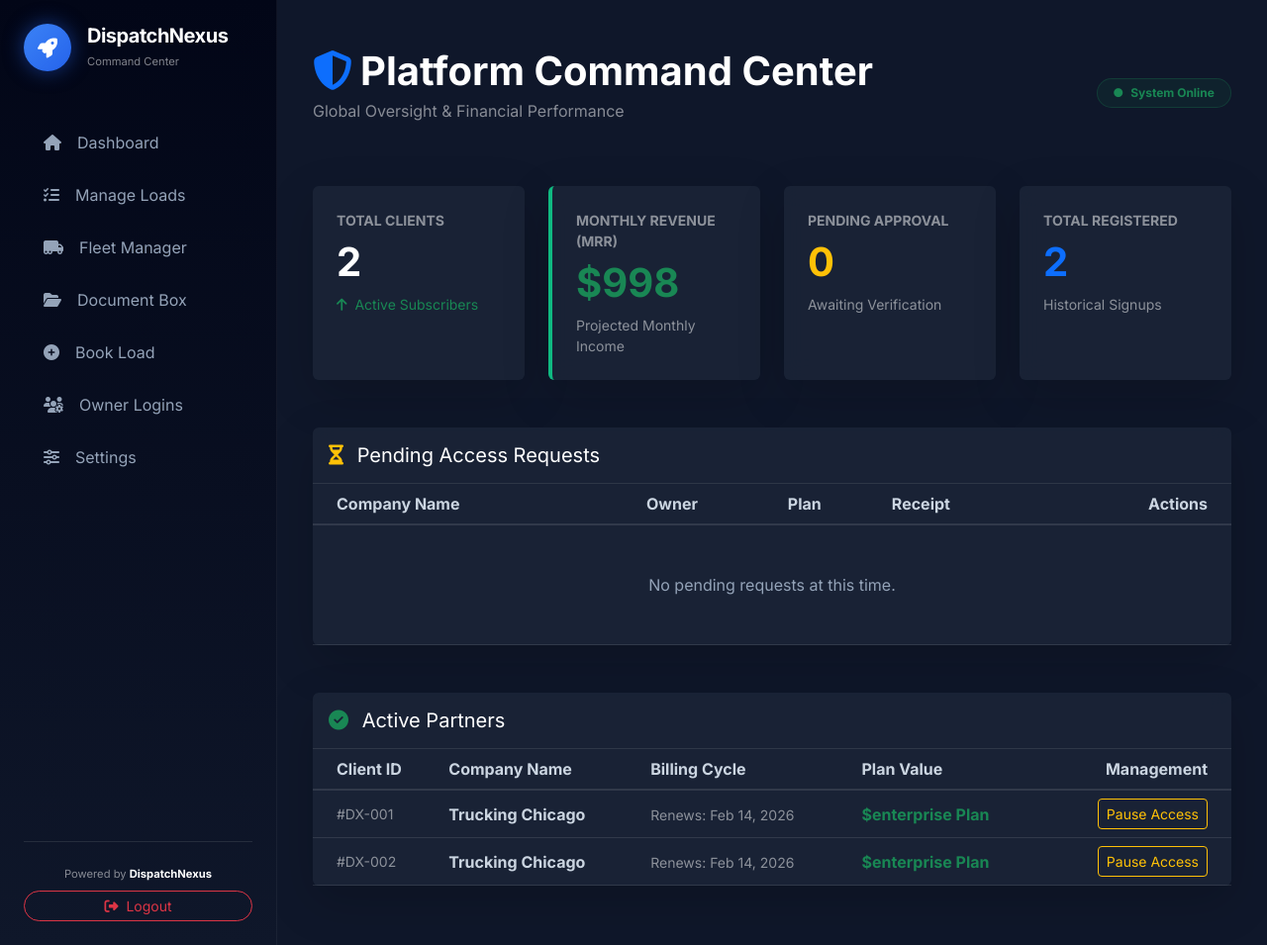
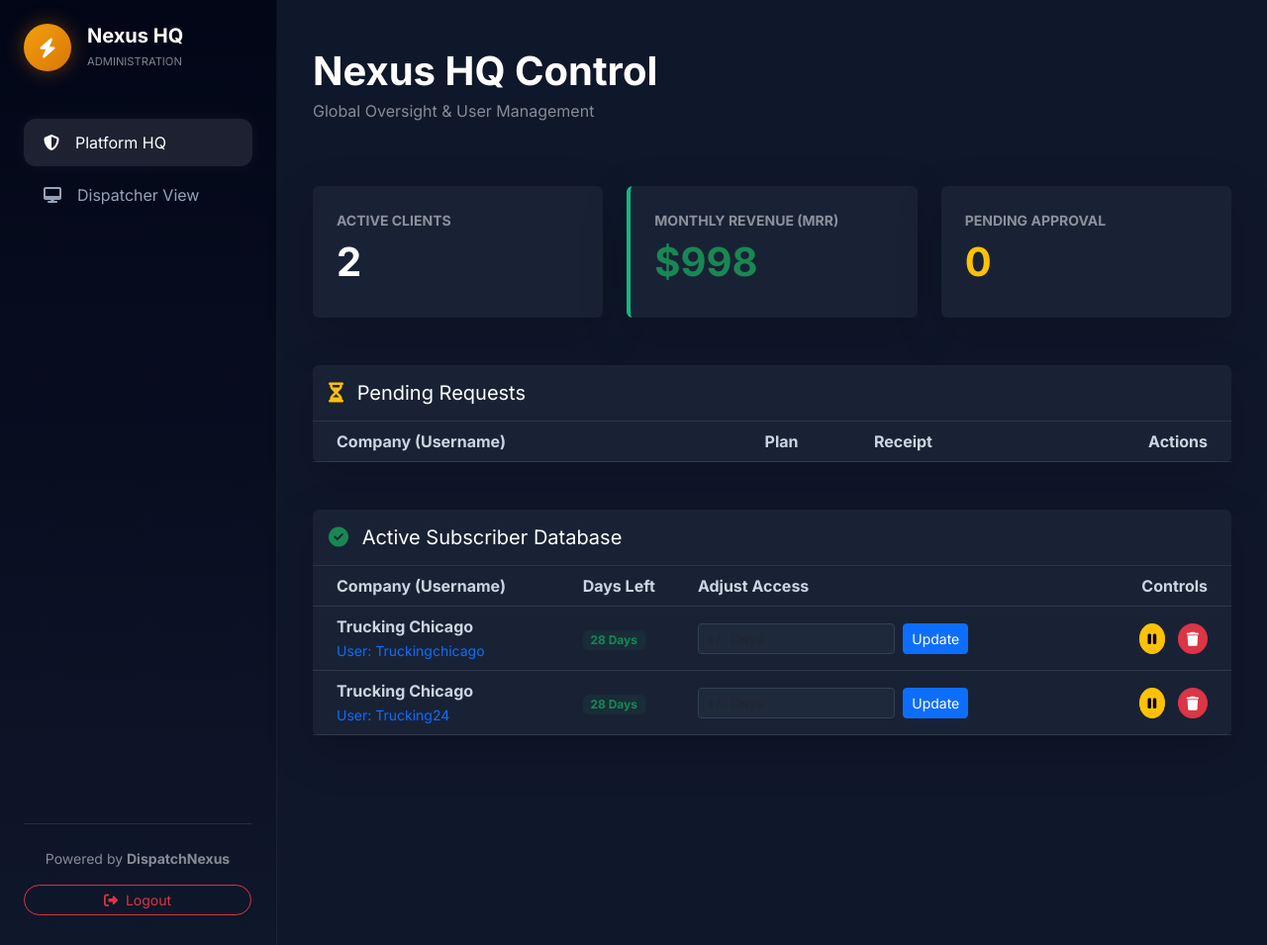
Before and after one commit to educationist666-bot/dispatch-nexus, a Django app: page /nexus-hq-control/ in a window 1280 px wide. Shown: the whole page at 99% size. Run offline with Django 5.2, Linux system fonts and the light colour scheme; a user stored in the database is signed in; data comes from the database, SQL or seed files in the repository; lists and menus that the app fills with data are empty.

Commit message:
Base Template: Cleaned HQ Sidebar and fixed branding

```diff
--- a/templates/base.html
+++ b/templates/base.html
@@ -10,20 +10,21 @@
     <link href="https://fonts.googleapis.com/css2?family=Inter:wght@300;400;600;700&display=swap" rel="stylesheet">
 
     <style>
-        /* 1. DEEP DARK BACKGROUND */
         body {
             font-family: 'Inter', sans-serif;
-            background-color: #0f172a; /* Midnight Blue */
-            color: #e2e8f0; /* Soft White Text */
+            background-color: #0f172a;
+            color: #e2e8f0;
+            margin: 0;
         }
 
-        /* 2. SIDEBAR STYLING */
         .sidebar-luxury {
             background: linear-gradient(180deg, #020617 0%, #0f172a 100%);
             border-right: 1px solid rgba(255,255,255,0.05);
             min-height: 100vh;
             width: 280px;
+            position: fixed;
         }
+
         .nav-link-luxury {
             color: #94a3b8;
             border-radius: 12px;
@@ -31,100 +32,101 @@
             transition: all 0.2s;
             font-weight: 500;
             padding: 12px 20px;
+            text-decoration: none;
+            display: block;
         }
+
         .nav-link-luxury:hover, .nav-link-luxury.active {
             background: rgba(255, 255, 255, 0.1);
             color: #fff;
             box-shadow: 0 0 15px rgba(255, 255, 255, 0.05);
         }
 
-        /* 3. AUTOMATIC DARK MODE FOR CARDS & FORMS */
         .card {
-            background: rgba(30, 41, 59, 0.7) !important; /* Glass Effect */
+            background: rgba(30, 41, 59, 0.7) !important;
             backdrop-filter: blur(12px);
             border: 1px solid rgba(255, 255, 255, 0.08);
             color: #fff;
         }
-        .card-header {
-            background: transparent !important;
-            border-bottom: 1px solid rgba(255, 255, 255, 0.1);
-        }
 
-        /* Force Inputs to be Dark */
-        .form-control, .form-select {
+        .form-control {
             background-color: #1e293b !important;
             border: 1px solid #334155 !important;
             color: #fff !important;
         }
-        .form-control:focus {
-            box-shadow: 0 0 0 3px rgba(37, 99, 235, 0.3);
-            border-color: #2563eb;
-        }
 
-        /* Tables */
         .table {
             --bs-table-bg: transparent;
             --bs-table-color: #cbd5e1;
             border-color: rgba(255,255,255,0.1);
         }
-        .table thead {
-            border-bottom: 2px solid rgba(255,255,255,0.1);
+
+        .main-content {
+            margin-left: 280px;
+            width: calc(100% - 280px);
+            min-height: 100vh;
         }
 
-        /* Overrides for text visibility */
-        .text-dark { color: #fff !important; }
-        .text-muted { color: #94a3b8 !important; }
-        .bg-white { background-color: #1e293b !important; }
-        .bg-light { background-color: #0f172a !important; }
-
-        /* Scrollbar */
-        ::-webkit-scrollbar { width: 8px; }
-        ::-webkit-scrollbar-track { background: #0f172a; }
-        ::-webkit-scrollbar-thumb { background: #334155; border-radius: 4px; }
-        ::-webkit-scrollbar-thumb:hover { background: #475569; }
+        @media (max-width: 992px) {
+            .sidebar-luxury { display: none; }
+            .main-content { margin-left: 0; width: 100%; }
+        }
     </style>
 </head>
 <body>
 
-    <div class="d-flex w-100">
-
+    <div class="d-flex">
         {% if user.is_authenticated %}
-        <div class="d-flex flex-column flex-shrink-0 p-4 sidebar-luxury d-none d-lg-flex">
+        <div class="sidebar-luxury p-4">
 
             <a href="/" class="d-flex align-items-center mb-5 text-decoration-none">
                 <div class="rounded-circle d-flex align-items-center justify-content-center me-3"
-                     style="width: 48px; height: 48px; background: linear-gradient(135deg, #3b82f6 0%, #2563eb 100%); box-shadow: 0 0 20px rgba(37, 99, 235, 0.5);">
-                    <i class="fas fa-rocket text-white fa-lg"></i>
+                     style="width: 48px; height: 48px; background: linear-gradient(135deg, #f59e0b 0%, #d97706 100%); box-shadow: 0 0 20px rgba(217, 119, 6, 0.4);">
+                    <i class="fas fa-bolt text-white fa-lg"></i>
                 </div>
                 <div>
-                    <h5 class="fw-bold text-white mb-0" style="letter-spacing: -0.5px;">DispatchNexus</h5>
-                    <small class="text-white-50" style="font-size: 0.7rem;">{{ user.userprofile.company.name|default:"Command Center" }}</small>
+                    <h5 class="fw-bold text-white mb-0">Nexus HQ</h5>
+                    <small class="text-white-50" style="font-size: 0.7rem;">ADMINISTRATION</small>
                 </div>
             </a>
 
-            <ul class="nav nav-pills flex-column mb-auto">
-                <li class="nav-item"><a href="{% url 'dashboard' %}" class="nav-link nav-link-luxury"><i class="fas fa-home me-3"></i>Dashboard</a></li>
-                <li><a href="{% url 'manage_loads' %}" class="nav-link nav-link-luxury"><i class="fas fa-tasks me-3"></i>Manage Loads</a></li>
-                <li><a href="{% url 'manage_fleet' %}" class="nav-link nav-link-luxury"><i class="fas fa-truck-moving me-3"></i>Fleet Manager</a></li>
-                <li><a href="{% url 'document_center' %}" class="nav-link nav-link-luxury"><i class="fas fa-folder-open me-3"></i>Document Box</a></li>
-                <li><a href="{% url 'add_load' %}" class="nav-link nav-link-luxury"><i class="fas fa-plus-circle me-3"></i>Book Load</a></li>
-                <li><a href="{% url 'manage_clients' %}" class="nav-link nav-link-luxury"><i class="fas fa-users-cog me-3"></i>Owner Logins</a></li>
-                <li><a href="{% url 'company_settings' %}" class="nav-link nav-link-luxury"><i class="fas fa-sliders-h me-3"></i>Settings</a></li>
+            <ul class="nav flex-column mb-auto">
+                {% if user.is_superuser %}
+                    <li class="nav-item">
+                        <a href="{% url 'super_admin_desk' %}" class="nav-link-luxury active">
+                            <i class="fas fa-shield-alt me-3"></i>Platform HQ
+                        </a>
+                    </li>
+                    <li>
+                        <a href="{% url 'dashboard' %}" class="nav-link-luxury">
+                            <i class="fas fa-desktop me-3"></i>Dispatcher View
+                        </a>
+                    </li>
+                {% else %}
+                    <li class="nav-item"><a href="{% url 'dashboard' %}" class="nav-link-luxury active"><i class="fas fa-home me-3"></i>Dashboard</a></li>
+                    <li><a href="{% url 'manage_loads' %}" class="nav-link-luxury"><i class="fas fa-tasks me-3"></i>Manage Loads</a></li>
+                    <li><a href="{% url 'manage_fleet' %}" class="nav-link-luxury"><i class="fas fa-truck me-3"></i>Fleet Manager</a></li>
+                    <li><a href="{% url 'document_center' %}" class="nav-link-luxury"><i class="fas fa-folder me-3"></i>Document Box</a></li>
+                    <li><a href="{% url 'add_load' %}" class="nav-link-luxury"><i class="fas fa-plus-circle me-3"></i>Book Load</a></li>
+                    <li><a href="{% url 'manage_clients' %}" class="nav-link-luxury"><i class="fas fa-user-shield me-3"></i>Owner Logins</a></li>
+                    <li><a href="{% url 'company_settings' %}" class="nav-link-luxury"><i class="fas fa-cog me-3"></i>Settings</a></li>
+                {% endif %}
             </ul>
 
-            <div class="mt-auto pt-4 border-top border-secondary border-opacity-25 text-center">
-                <p class="text-white-50 small mb-2" style="font-size: 0.7rem;">Powered by <strong class="text-white">DispatchNexus</strong></p>
-                <a href="{% url 'logout' %}" class="btn btn-sm btn-outline-danger w-100 rounded-pill"><i class="fas fa-sign-out-alt me-2"></i>Logout</a>
+            <div class="mt-auto pt-4 border-top border-secondary border-opacity-25 text-center" style="position: absolute; bottom: 30px; width: 230px;">
+                <p class="text-white-50 small mb-3">Powered by <strong>DispatchNexus</strong></p>
+                <a href="{% url 'logout' %}" class="btn btn-sm btn-outline-danger w-100 rounded-pill">
+                    <i class="fas fa-sign-out-alt me-2"></i>Logout
+                </a>
             </div>
         </div>
         {% endif %}
 
-        <div class="flex-grow-1 p-4" style="height: 100vh; overflow-y: auto;">
-
+        <div class="main-content p-4">
             {% if messages %}
                 {% for message in messages %}
-                    <div class="alert alert-{{ message.tags }} alert-dismissible fade show shadow-lg border-0"
-                         style="background: rgba(30, 41, 59, 0.95); color: #fff; border-left: 4px solid #3b82f6;" role="alert">
+                    <div class="alert alert-{{ message.tags }} alert-dismissible fade show shadow-lg border-0 mb-4"
+                         style="background: rgba(30, 41, 59, 0.95); color: #fff; border-left: 4px solid #f59e0b;">
                         <i class="fas fa-info-circle me-2"></i> {{ message }}
                         <button type="button" class="btn-close btn-close-white" data-bs-dismiss="alert"></button>
                     </div>
@@ -134,7 +136,6 @@
             {% block content %}
             {% endblock %}
         </div>
-
     </div>
 
     <script src="https://cdn.jsdelivr.net/npm/bootstrap@5.3.0/dist/js/bootstrap.bundle.min.js"></script>
--- a/templates/super_admin_desk.html
+++ b/templates/super_admin_desk.html
@@ -4,57 +4,41 @@
 <div class="container-fluid mt-4">
     <div class="d-flex justify-content-between align-items-center mb-5">
         <div>
-            <h1 class="fw-bold text-white mb-1"><i class="fas fa-shield-alt text-primary me-2"></i>Platform Command Center</h1>
-            <p class="text-white-50">Global Oversight & Financial Performance</p>
-        </div>
-        <div class="text-end">
-            <span class="badge bg-success bg-opacity-10 text-success border border-success border-opacity-25 px-3 py-2 rounded-pill">
-                <i class="fas fa-circle fa-xs me-2"></i>System Online
-            </span>
+            <h1 class="fw-bold text-white mb-1">Nexus HQ Control</h1>
+            <p class="text-white-50">Global Oversight & User Management</p>
         </div>
     </div>
 
     <div class="row g-4 mb-5">
-        <div class="col-md-3">
-            <div class="card p-4 h-100 border-0 bg-dark shadow-lg">
-                <small class="text-uppercase text-white-50 fw-bold">Total Clients</small>
-                <h2 class="text-white display-6 fw-bold mt-2 mb-0">{{ stats.total_clients }}</h2>
-                <div class="mt-2 text-success small"><i class="fas fa-arrow-up me-1"></i> Active Subscribers</div>
+        <div class="col-md-4">
+            <div class="card p-4 border-0 bg-dark shadow-lg">
+                <small class="text-uppercase text-white-50 fw-bold">Active Clients</small>
+                <h2 class="text-white display-6 fw-bold mt-2">{{ stats.total_clients }}</h2>
             </div>
         </div>
-        <div class="col-md-3">
-            <div class="card p-4 h-100 border-0 bg-dark shadow-lg" style="border-left: 4px solid #10b981 !important;">
+        <div class="col-md-4">
+            <div class="card p-4 border-0 bg-dark shadow-lg" style="border-left: 4px solid #10b981 !important;">
                 <small class="text-uppercase text-white-50 fw-bold">Monthly Revenue (MRR)</small>
-                <h2 class="text-success display-6 fw-bold mt-2 mb-0">${{ stats.mrr }}</h2>
-                <div class="mt-2 text-white-50 small">Projected Monthly Income</div>
+                <h2 class="text-success display-6 fw-bold mt-2">${{ stats.mrr }}</h2>
             </div>
         </div>
-        <div class="col-md-3">
-            <div class="card p-4 h-100 border-0 bg-dark shadow-lg">
+        <div class="col-md-4">
+            <div class="card p-4 border-0 bg-dark shadow-lg">
                 <small class="text-uppercase text-white-50 fw-bold">Pending Approval</small>
-                <h2 class="text-warning display-6 fw-bold mt-2 mb-0">{{ stats.pending_count }}</h2>
-                <div class="mt-2 text-white-50 small">Awaiting Verification</div>
-            </div>
-        </div>
-        <div class="col-md-3">
-            <div class="card p-4 h-100 border-0 bg-dark shadow-lg">
-                <small class="text-uppercase text-white-50 fw-bold">Total Registered</small>
-                <h2 class="text-primary display-6 fw-bold mt-2 mb-0">{{ stats.total_companies }}</h2>
-                <div class="mt-2 text-white-50 small">Historical Signups</div>
+                <h2 class="text-warning display-6 fw-bold mt-2">{{ stats.pending_count }}</h2>
             </div>
         </div>
     </div>
 
     <div class="card border-0 shadow-lg mb-5">
         <div class="card-header py-3 border-bottom border-secondary border-opacity-25">
-            <h5 class="text-white mb-0"><i class="fas fa-hourglass-half text-warning me-2"></i> Pending Access Requests</h5>
+            <h5 class="text-white mb-0"><i class="fas fa-hourglass-half text-warning me-2"></i> Pending Requests</h5>
         </div>
         <div class="table-responsive">
-            <table class="table table-dark table-hover align-middle mb-0">
+            <table class="table table-dark align-middle mb-0">
                 <thead>
                     <tr>
-                        <th class="ps-4">Company Name</th>
-                        <th>Owner</th>
+                        <th class="ps-4">Company (Username)</th>
                         <th>Plan</th>
                         <th>Receipt</th>
                         <th class="text-end pe-4">Actions</th>
@@ -63,23 +47,15 @@
                 <tbody>
                     {% for c in pending %}
                     <tr>
-                        <td class="ps-4 fw-bold">{{ c.name }}</td>
-                        <td>{{ c.owner.email }}</td>
-                        <td><span class="badge bg-primary">{{ c.plan_type }}</span></td>
-                        <td>
-                            {% if c.payment_receipt %}
-                                <a href="{{ c.payment_receipt.url }}" target="_blank" class="btn btn-sm btn-outline-info">View Receipt</a>
-                            {% else %}
-                                <span class="text-muted small">No Receipt</span>
-                            {% endif %}
-                        </td>
+                        <td class="ps-4">
+                            <span class="fw-bold d-block">{{ c.name }}</span>
+                            <small class="text-primary">User: {{ c.owner.username }}</small> </td>
+                        <td><span class="badge bg-primary text-uppercase">{{ c.plan_type }}</span></td>
+                        <td><a href="{{ c.payment_receipt.url }}" target="_blank" class="btn btn-sm btn-outline-info">View</a></td>
                         <td class="text-end pe-4">
-                            <a href="{% url 'approve_company' c.id %}" class="btn btn-sm btn-success px-3 rounded-pill">Approve</a>
-                            <a href="{% url 'delete_company' c.id %}" class="btn btn-sm btn-outline-danger px-3 rounded-pill ms-2">Reject</a>
+                            <a href="{% url 'approve_company' c.id %}" class="btn btn-sm btn-success rounded-pill px-3">Approve</a>
                         </td>
                     </tr>
-                    {% empty %}
-                    <tr><td colspan="5" class="text-center py-5 text-muted">No pending requests at this time.</td></tr>
                     {% endfor %}
                 </tbody>
             </table>
@@ -88,34 +64,41 @@
 
     <div class="card border-0 shadow-lg">
         <div class="card-header py-3 border-bottom border-secondary border-opacity-25">
-            <h5 class="text-white mb-0"><i class="fas fa-check-circle text-success me-2"></i> Active Partners</h5>
+            <h5 class="text-white mb-0"><i class="fas fa-check-circle text-success me-2"></i> Active Subscriber Database</h5>
         </div>
         <div class="table-responsive">
-            <table class="table table-dark table-hover align-middle mb-0">
+            <table class="table table-dark align-middle mb-0">
                 <thead>
                     <tr>
-                        <th class="ps-4">Client ID</th>
-                        <th>Company Name</th>
-                        <th>Billing Cycle</th>
-                        <th>Plan Value</th>
-                        <th class="text-end pe-4">Management</th>
+                        <th class="ps-4">Company (Username)</th>
+                        <th>Days Left</th>
+                        <th>Adjust Access</th>
+                        <th class="text-end pe-4">Controls</th>
                     </tr>
                 </thead>
                 <tbody>
                     {% for c in active %}
                     <tr>
-                        <td class="ps-4 text-white-50 small">#DX-00{{ c.id }}</td>
-                        <td class="fw-bold">{{ c.name }}</td>
+                        <td class="ps-4">
+                            <span class="fw-bold d-block">{{ c.name }}</span>
+                            <small class="text-primary">User: {{ c.owner.username }}</small> </td>
                         <td>
-                            <span class="text-white-50 small">Renews: {{ c.subscription_end_date|date:"M d, Y" }}</span>
+                            <span class="badge bg-opacity-10 {% if c.days_remaining < 5 %}bg-danger text-danger{% else %}bg-success text-success{% endif %}">
+                                {{ c.days_remaining }} Days
+                            </span>
                         </td>
-                        <td class="text-success fw-bold">${{ c.plan_type }} Plan</td>
+                        <td>
+                            <form action="{% url 'edit_access_days' c.id %}" method="POST" class="d-flex gap-2">
+                                {% csrf_token %}
+                                <input type="number" name="days" placeholder="+/- Days" class="form-control form-control-sm w-50 bg-dark text-white border-secondary">
+                                <button type="submit" class="btn btn-sm btn-primary">Update</button>
+                            </form>
+                        </td>
                         <td class="text-end pe-4">
-                            <a href="{% url 'pause_company' c.id %}" class="btn btn-sm btn-outline-warning">Pause Access</a>
+                            <a href="{% url 'pause_company' c.id %}" class="btn btn-sm btn-warning rounded-circle" title="Pause"><i class="fas fa-pause"></i></a>
+                            <a href="{% url 'delete_company' c.id %}" class="btn btn-sm btn-danger rounded-circle ms-2" onclick="return confirm('Full Delete?')" title="Delete"><i class="fas fa-trash"></i></a>
                         </td>
                     </tr>
-                    {% empty %}
-                    <tr><td colspan="5" class="text-center py-5 text-muted">No active partners found.</td></tr>
                     {% endfor %}
                 </tbody>
             </table>
```
